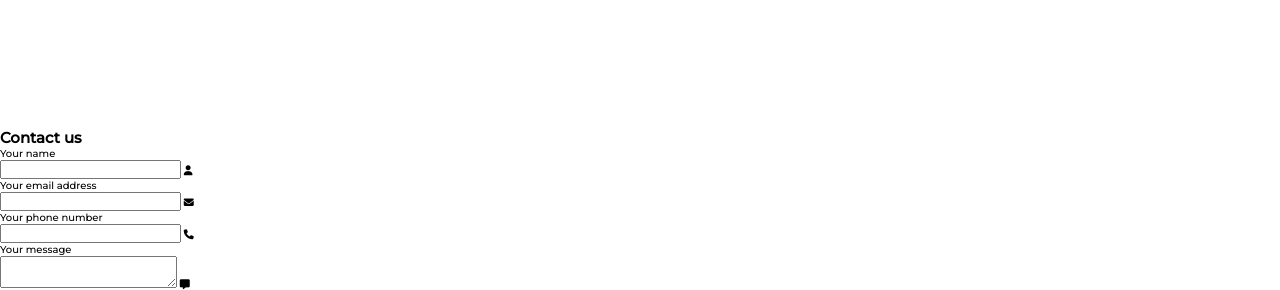
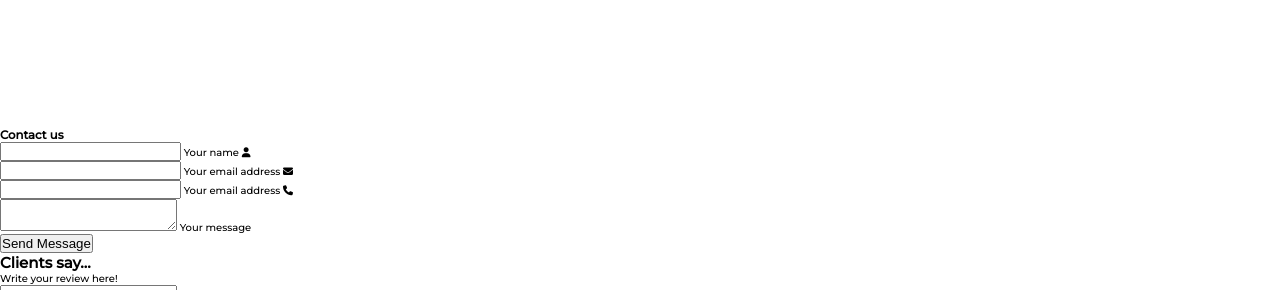
Before and after one commit to SEE-tool/SEE-tool.github.io, a plain HTML site: page index.html in a window 1280 px wide. Shown: the part 6596-6886 px from the top of the page. Drawn offline with Linux system fonts and the light colour scheme.

Commit message:
Update index.html

```diff
--- a/index.html
+++ b/index.html
@@ -195,45 +195,34 @@
     <!-- End of About US -->
 
     <!-- Contact Us_Yasmina -->
-    <h1 class=>Contact us</h1>
-    <section id="contact">
+    <section class="contact">
+        <h1 class="title">Contact us</h1>
         <div class="body">
             <div class= "left">
                 <div class= "section">
-                    <label>Your name</label>
-                    <div class= "input">
-                        <input type="text" required>
+                    <input type="text" required>
+                    <span>Your name</span>
                     <i class="fas fa-user"></i>
-                    </div>
                 </div>
                 <div class= "section">
-                    <label>Your email address</label>
-                    <div class= "input">
-                        <input type="text" required>
+                    <input type="text" required>
+                    <span>Your email address</span>
                     <i class="fas fa-envelope"></i>
-                    </div>
                 </div>
                 <div class= "section">
-                    <label>Your phone number</label>
-                    <div class= "input">
-                        <input type="text" required>
+                    <input type="text" required>
+                    <span>Your email address</span>
                     <i class="fas fa-phone"></i>
-                    </div>
                 </div>
             </div>
             <div class= "right">
-                <div class= "group">
-                    <label>Your message</label>
-                    <div class= "input">
-                        <textarea maxlength="3000"></textarea>
-                    <i class="fas fa-message"></i>
-                    </div>
+                <div class= "section">
+                    <textarea maxlength="3000" required="required"></textarea>
+                    <span>Your message</span>
                 </div>
             </div>
             <div class="bottom">
                 <button type="submit" id="fcf-button" class="fcf-btn fcf-btn-primary fcf-btn-lg fcf-btn-block">Send Message</button>
-            <i class="fa-brands fa-instagram"></i>
-            <i class="fa-brands fa-twitter"></i>
             </div>
         </div>
     </section>
```
